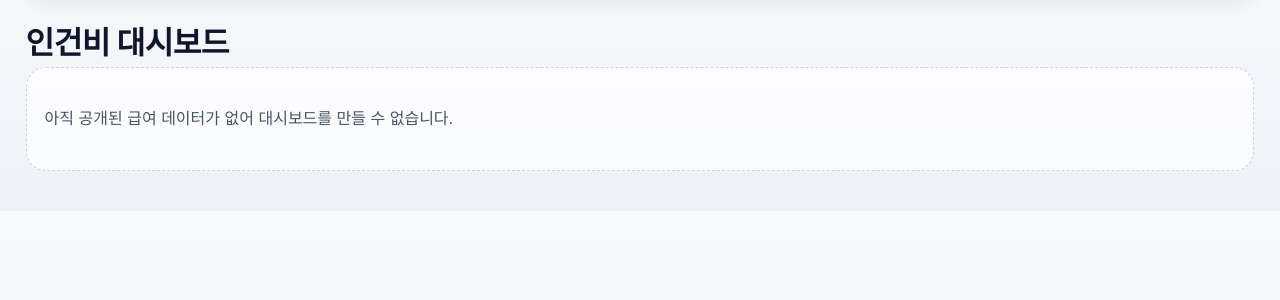
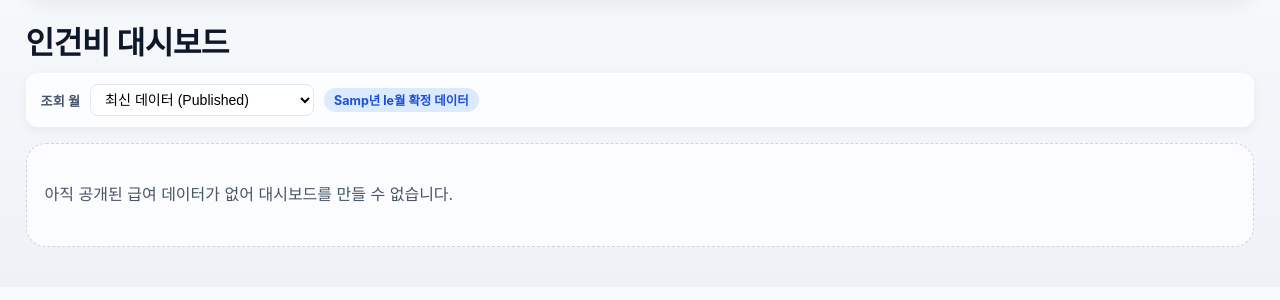
Before and after one commit to Chanceinthebuilding/ops-payroll, a Flask app: template templates/dashboard.html in a window 1280 px wide. Shown: the part 83-383 px from the top of the page. Run offline with Flask 3, Linux system fonts and the light colour scheme; the visitor is signed in with stand-in values (Sample User, id 1); the template is opened without the code that fills it: most values are stand-ins (such as "Sample title", 1, 10 or a date in 2020); parts of the project's set-up code (start-up, migrations or seed data) failed here and were passed over; some web fonts are replaced.

Commit message:
인건비 대시보드에 월별 조회 기능 추가
확정된 월별 스냅샷을 ?month=YYYY-MM 파라미터로 선택해 볼 수 있도록 대시보드 라우트 확장.
스냅샷별 캐시 파일을 분리(dashboard_cache_YYYYMM.json)하고, 월 선택 드롭다운 UI 추가.

Co-Authored-By: Claude Sonnet 4.6 <noreply@anthropic.com>

```diff
--- a/app.py
+++ b/app.py
@@ -133,29 +133,53 @@ def dashboard():
     if not _can_current_user("dashboard", "view"):
         flash("인건비 대시보드 조회 권한이 없습니다.", "error")
         return redirect(url_for("index"))
-    if not _published_exists():
-        return render_template("dashboard.html", dashboard_ready=False)
-    pmeta = _read_published_meta_dict() or {}
-    fm_meta = _read_fm_upload_meta_dict() or {}
-    token = f"{pmeta.get('published_at','')}|{fm_meta.get('uploaded_at','')}"
-    hit = _view_cache_get("dashboard", token)
+
+    # 월 파라미터 파싱: ?month=2026-04 → yyyymm="202604"
+    month_param = (request.args.get("month") or "").strip()
+    yyyymm: str | None = None
+    if month_param and len(month_param) == 7 and month_param[4] == "-":
+        candidate = month_param[:4] + month_param[5:]
+        if candidate.isdigit() and _snapshot_exists(candidate):
+            yyyymm = candidate
+
+    available_months = _list_payroll_snapshots_brief()
+
+    if not yyyymm and not _published_exists():
+        return render_template("dashboard.html", dashboard_ready=False, available_months=available_months, selected_month=None)
+
+    # 캐시 키 & 토큰
+    if yyyymm:
+        cache_key = f"dashboard:{yyyymm}"
+        token = f"snapshot:{yyyymm}"
+    else:
+        pmeta = _read_published_meta_dict() or {}
+        fm_meta = _read_fm_upload_meta_dict() or {}
+        token = f"{pmeta.get('published_at','')}|{fm_meta.get('uploaded_at','')}"
+        cache_key = "dashboard"
+
+    # 메모리 캐시
+    hit = _view_cache_get(cache_key, token)
     if hit is not None:
-        return render_template("dashboard.html", **hit)
-
-    pre = _read_dashboard_cache_dict() or {}
+        return render_template("dashboard.html", available_months=available_months, selected_month=yyyymm, **hit)
+
+    # 디스크/GCS 캐시
+    pre = _read_dashboard_cache_dict(yyyymm) or {}
     pre_ctx = pre.get("ctx") if isinstance(pre, dict) else None
     if isinstance(pre_ctx, dict) and pre_ctx:
-        _view_cache_set("dashboard", token, pre_ctx)
-        return render_template("dashboard.html", **pre_ctx)
-
+        _view_cache_set(cache_key, token, pre_ctx)
+        return render_template("dashboard.html", available_months=available_months, selected_month=yyyymm, **pre_ctx)
+
+    # 캐시 미스 → 다운로드 후 계산
     with tempfile.TemporaryDirectory() as tmp:
         tmp_dir = Path(tmp)
-        if not _download_published_to_dir(tmp_dir):
-            return render_template("dashboard.html", dashboard_ready=False)
+        ok = _download_snapshot_to_dir(yyyymm, tmp_dir) if yyyymm else _download_published_to_dir(tmp_dir)
+        if not ok:
+            return render_template("dashboard.html", dashboard_ready=False, available_months=available_months, selected_month=yyyymm)
         _attach_fm_roster_to_dir(tmp_dir)
         ctx = _build_dashboard_context(tmp_dir)
-        _view_cache_set("dashboard", token, ctx)
-        return render_template("dashboard.html", **ctx)
+        _save_dashboard_cache(ctx, source="dashboard_build", yyyymm=yyyymm)
+        _view_cache_set(cache_key, token, ctx)
+        return render_template("dashboard.html", available_months=available_months, selected_month=yyyymm, **ctx)
 
 
 @app.route("/commercialization")
@@ -871,6 +895,14 @@ def _dashboard_cache_blob_name() -> str:
     return f"metadata/{DASHBOARD_CACHE_FILENAME}"
 
 
+def _snapshot_dashboard_cache_local_path(yyyymm: str) -> Path:
+    return FM_ROSTER_LOCAL_DIR / f"dashboard_cache_{yyyymm}.json"
+
+
+def _snapshot_dashboard_cache_blob_name(yyyymm: str) -> str:
+    return f"metadata/dashboard_cache_{yyyymm}.json"
+
+
 def _permissions_blob_name() -> str:
     # 별도 폴더(access-control)로 분리 관리
     return f"access-control/{PERMISSIONS_FILENAME}"
@@ -1160,8 +1192,13 @@ def _read_overtime_status_meta_dict() -> dict | None:
     return None
 
 
-def _read_dashboard_cache_dict() -> dict | None:
-    p = DASHBOARD_CACHE_LOCAL_PATH
+def _read_dashboard_cache_dict(yyyymm: str | None = None) -> dict | None:
+    if yyyymm:
+        p = _snapshot_dashboard_cache_local_path(yyyymm)
+        blob_name = _snapshot_dashboard_cache_blob_name(yyyymm)
+    else:
+        p = DASHBOARD_CACHE_LOCAL_PATH
+        blob_name = _dashboard_cache_blob_name()
     if p.is_file():
         try:
             return json.loads(p.read_text(encoding="utf-8"))
@@ -1171,7 +1208,7 @@ def _read_dashboard_cache_dict() -> dict | None:
         with tempfile.NamedTemporaryFile(delete=False, suffix=".json") as tf:
             tfp = Path(tf.name)
         try:
-            if _gcs_download_file(_dashboard_cache_blob_name(), tfp):
+            if _gcs_download_file(blob_name, tfp):
                 return json.loads(tfp.read_text(encoding="utf-8"))
         except (json.JSONDecodeError, OSError):
             pass
@@ -1206,7 +1243,7 @@ def _view_cache_clear(prefix: str | None = None):
             _VIEW_CACHE.pop(k, None)
 
 
-def _save_dashboard_cache(ctx: dict, source: str = "") -> None:
+def _save_dashboard_cache(ctx: dict, source: str = "", yyyymm: str | None = None) -> None:
     payload = {
         "generated_at": datetime.now(KST).isoformat(),
         "source": source,
@@ -1214,12 +1251,18 @@ def _save_dashboard_cache(ctx: dict, source: str = "") -> None:
         "ctx": ctx,
     }
     FM_ROSTER_LOCAL_DIR.mkdir(parents=True, exist_ok=True)
-    DASHBOARD_CACHE_LOCAL_PATH.write_text(json.dumps(payload, ensure_ascii=False), encoding="utf-8")
+    if yyyymm:
+        local_path = _snapshot_dashboard_cache_local_path(yyyymm)
+        blob_name = _snapshot_dashboard_cache_blob_name(yyyymm)
+    else:
+        local_path = DASHBOARD_CACHE_LOCAL_PATH
+        blob_name = _dashboard_cache_blob_name()
+    local_path.write_text(json.dumps(payload, ensure_ascii=False), encoding="utf-8")
     if gcs_enabled():
-        _gcs_upload_text(json.dumps(payload, ensure_ascii=False), _dashboard_cache_blob_name())
-
-
-def _rebuild_dashboard_cache_from_dir(output_dir: Path, source: str = "") -> None:
+        _gcs_upload_text(json.dumps(payload, ensure_ascii=False), blob_name)
+
+
+def _rebuild_dashboard_cache_from_dir(output_dir: Path, source: str = "", yyyymm: str | None = None) -> None:
     with tempfile.TemporaryDirectory() as tmp:
         tmp_dir = Path(tmp)
         for name in PUBLISHED_FILES:
@@ -1228,7 +1271,7 @@ def _rebuild_dashboard_cache_from_dir(output_dir: Path, source: str = "") -> Non
                 shutil.copy2(src, tmp_dir / name)
         _attach_fm_roster_to_dir(tmp_dir)
         ctx = _build_dashboard_context(tmp_dir)
-        _save_dashboard_cache(ctx, source=source)
+        _save_dashboard_cache(ctx, source=source, yyyymm=yyyymm)
         _view_cache_clear("dashboard")
 
 
--- a/templates/dashboard.html
+++ b/templates/dashboard.html
@@ -18,6 +18,21 @@
     .page { max-width: min(1320px, 96vw); margin: 0 auto; }
     h1 { margin: 2px 0 4px; font-size: 1.95rem; font-weight: 700; letter-spacing: -0.02em; }
     .sub { margin: 0 0 20px; color: #64748b; font-size: 0.92rem; }
+    .month-bar {
+      display: flex; align-items: center; gap: 10px; flex-wrap: wrap;
+      margin: 10px 0 16px; padding: 10px 14px;
+      background: rgba(255,255,255,0.72); border: 1px solid rgba(255,255,255,0.9);
+      border-radius: 12px; box-shadow: 0 4px 12px rgba(15,23,42,0.05);
+    }
+    .month-bar label { font-size: 0.82rem; font-weight: 600; color: #475569; white-space: nowrap; }
+    .month-bar select {
+      padding: 6px 10px; border: 1px solid #e2e8f0; border-radius: 8px;
+      font-size: 0.88rem; cursor: pointer; background: #fff;
+    }
+    .month-badge {
+      display: inline-block; padding: 3px 10px; border-radius: 999px;
+      font-size: 0.78rem; font-weight: 700; background: #dbeafe; color: #1d4ed8;
+    }
     .grid-kpi {
       display: grid;
       grid-template-columns: repeat(4, minmax(0, 1fr));
@@ -188,8 +203,37 @@
   <div class="page">
     {% include '_nav.html' %}
     <h1>인건비 대시보드</h1>
+
+    {% if available_months %}
+    <div class="month-bar">
+      <label for="dashboard-month">조회 월</label>
+      <select id="dashboard-month">
+        <option value="">최신 데이터 (Published)</option>
+        {% for m in available_months %}
+        <option value="{{ m.year }}-{{ '%02d' % m.month }}"
+          {% if selected_month == m.yyyymm %}selected{% endif %}>
+          {{ m.year }}년 {{ m.month }}월 확정
+        </option>
+        {% endfor %}
+      </select>
+      {% if selected_month %}
+      <span class="month-badge">{{ selected_month[:4] }}년 {{ selected_month[4:6] }}월 확정 데이터</span>
+      {% endif %}
+    </div>
+    <script>
+    document.getElementById('dashboard-month').addEventListener('change', function() {
+      var v = this.value;
+      window.location.href = v ? '?month=' + v : '{{ url_for("dashboard") }}';
+    });
+    </script>
+    {% endif %}
+
     {% if dashboard_ready %}
+    {% if selected_month %}
+    <p class="sub">{{ selected_month[:4] }}년 {{ selected_month[4:6] }}월 확정 데이터 기준 · 집계 기간: <strong>{{ period_start }}</strong> ~ <strong>{{ period_end }}</strong></p>
+    {% else %}
     <p class="sub">공개 데이터 기준 집계 기간: <strong>{{ period_start }}</strong> ~ <strong>{{ period_end }}</strong></p>
+    {% endif %}
     {% if payroll_period_start and payroll_period_end %}
     <p class="sub" style="margin-top: -10px;">
       일자·근무시간 기반 차트와 근태 비용 순위는 <strong>급여 산정기간</strong>(<strong>{{ payroll_period_start }}</strong> ~ <strong>{{ payroll_period_end }}</strong>) 안의 출퇴근만 집계합니다.
```
